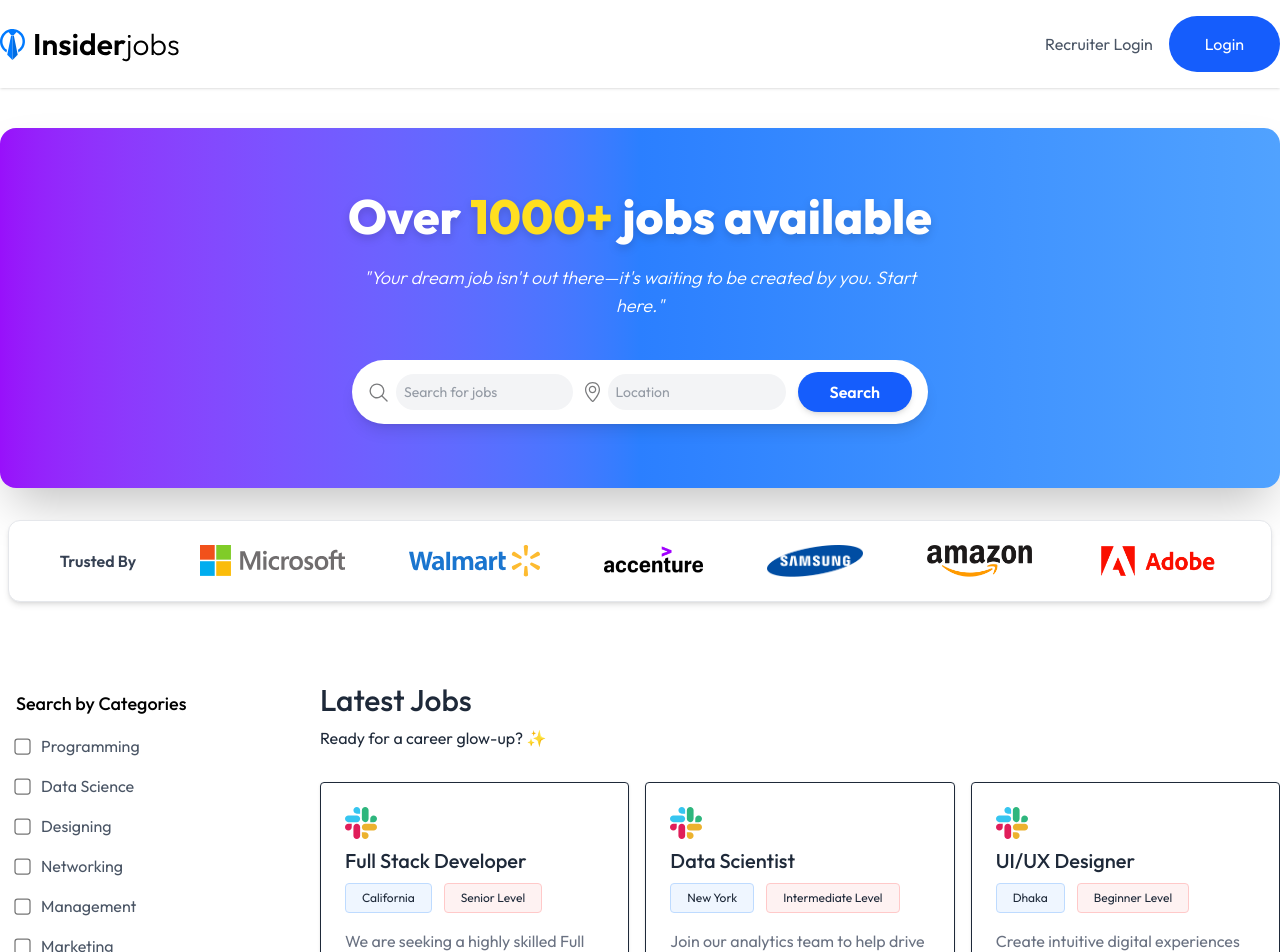
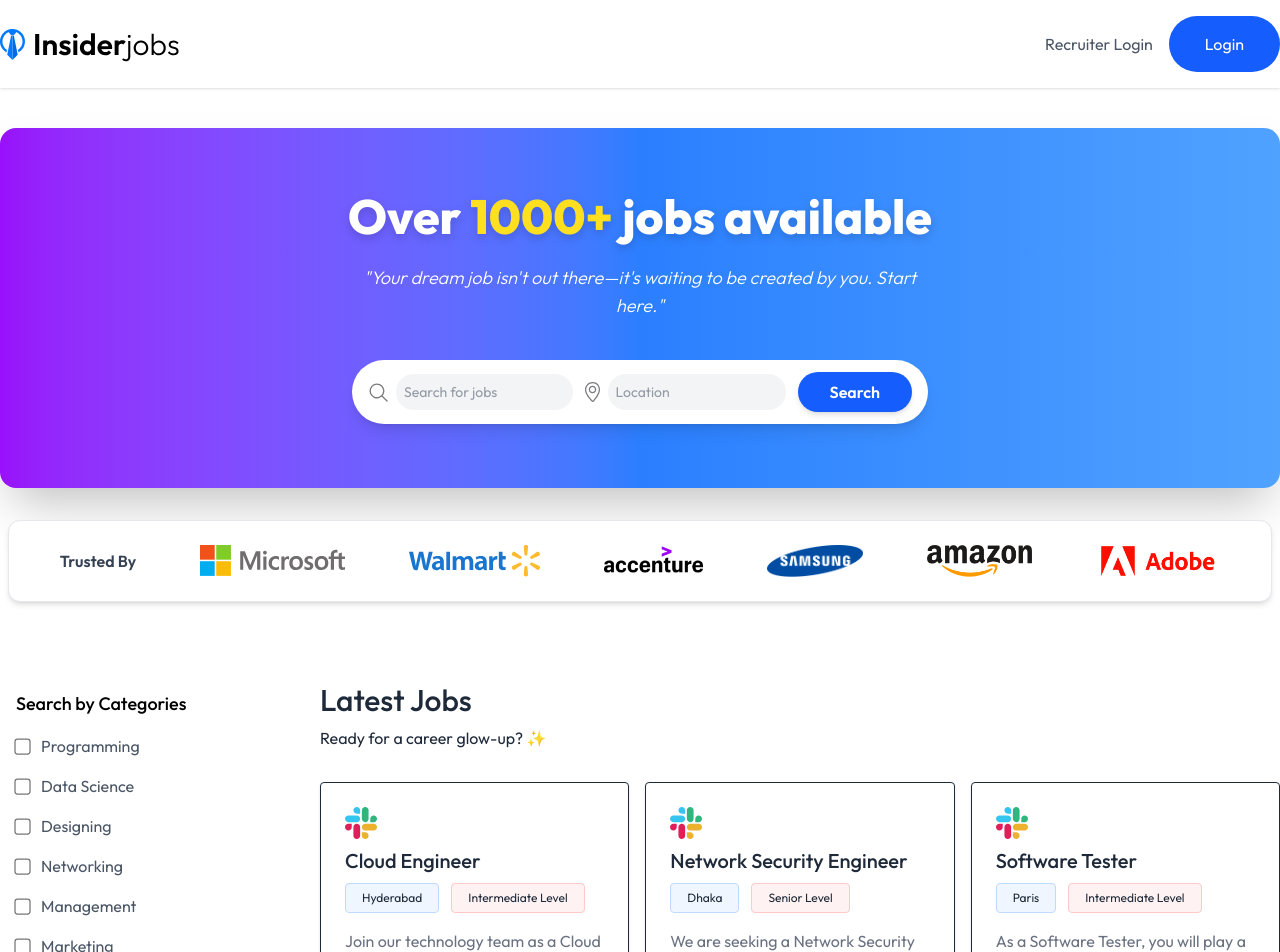
Before and after one commit to Maruf-shiab/project-job, a React (Vite) app: page / in a window 1280 px wide. Shown: the top 952 px of the page. Built offline with nearby package versions, Linux system fonts and the light colour scheme; no server answers.

Commit message:
Added Filter & Search Logic

```diff
--- a/src/components/JobListing.jsx
+++ b/src/components/JobListing.jsx
@@ -1,4 +1,4 @@
-import React, { useContext, useState } from 'react';
+import React, { useContext, useEffect, useState } from 'react';
 import { AppContext } from '../context/AppContext';
 import { assets, JobCategories, JobLocations } from '../assets/assets';
 import JobCard from './JobCard';
@@ -9,6 +9,34 @@
     const [showFilter, setShowFilter] = useState(false);
 
     const [currentPage, setCurrentPage] = useState(1);
+    const [selectedCategories, setSelectedCategories] = useState([])
+    const [selectedLocations, setSelectedLocations] = useState([])
+
+    const [filteredJobs, setFilteredJobs] = useState(jobs)
+
+    const handleCategoryChange = (category) => {
+        setSelectedCategories(
+            prev => prev.includes(category) ? prev.filter(c => c !== category) : [...prev, category]
+        );
+    };
+
+
+        const handleLocationChange = (location) => {
+            setSelectedLocations(
+                prev => prev.includes(location) ? prev.filter(c => c !== location) : [...prev, location]
+            );
+        };
+        useEffect(()=>{
+            const matchesCategory=job=>selectedCategories.length===0|| selectedCategories.includes(job.category)
+            const matchesLocation= job=>selectedLocations.length===0||selectedLocations.includes(job.location)
+            const matchesTitle=job=>searchFilter.title===""||job.title.toLowerCase().includes(searchFilter.title.toLowerCase())
+            const matchesSearchLocation= job=>searchFilter.location==="" || job.location.toLowerCase().includes(searchFilter.location.toLowerCase())
+            const newFilteredJobs=jobs.slice().reverse().filter(
+                job => matchesCategory(job)&&matchesLocation(job)&&matchesTitle(job)&&matchesSearchLocation(job)
+            )
+            setFilteredJobs(newFilteredJobs)
+            setCurrentPage(1)
+        },[jobs,selectedCategories,selectedLocations,searchFilter])
 
     // Simple X icon as SVG
     const CloseIcon = ({ onClick }) => (
@@ -56,7 +84,9 @@
                         {
                             JobCategories.map((category, index) => (
                                 <li className='flex gap-3 items-center' key={index}>
-                                    <input className='scale-125' type="checkbox" name="" id="" />
+                                    <input className='scale-125' type="checkbox"
+                                        onChange={() => handleCategoryChange(category)}
+                                        checked={selectedCategories.includes(category)} />
                                     {category}
 
                                 </li>
@@ -72,7 +102,8 @@
                         {
                             JobLocations.map((location, index) => (
                                 <li className='flex gap-3 items-center' key={index}>
-                                    <input className='scale-125' type="checkbox" name="" id="" />
+                                    <input className='scale-125' type="checkbox" onChange={() => handleLocationChange(location)}
+                                        checked={selectedLocations.includes(location)} />
                                     {location}
 
                                 </li>
@@ -86,24 +117,24 @@
                 <h3 className='font-medium text-3xl py-2 ' id='job-list'>Latest Jobs</h3>
                 <p className='mb-8'>Ready for a career glow-up? ✨</p>
                 <div className='grid grid-cols-1 sm:grid-cols-2 xl:grid-cols-3 gap-4'>
-                    {jobs.slice((currentPage - 1) * 6, currentPage * 6).map((job, index) => (
+                    {filteredJobs.slice((currentPage - 1) * 6, currentPage * 6).map((job, index) => (
                         <JobCard key={index} job={job} />
                     ))}
                 </div>
 
                 {/* Pagination */}
-                {jobs.length > 0 && (
+                {filteredJobs.length > 0 && (
                     <div className='flex items-center justify-center space-x-2 mt-10'>
                         <a href="#job-list">
                             <img onClick={() => setCurrentPage(Math.max(currentPage - 1, 1))} src={assets.left_arrow_icon} alt="" />
                         </a>
-                        {Array.from({ length: Math.ceil(jobs.length / 6) }).map((_, index) => (
+                        {Array.from({ length: Math.ceil(filteredJobs.length / 6) }).map((_, index) => (
                             <a href="#job-list">
                                 <button onClick={() => setCurrentPage(index + 1)} className={`w-10 h-10 flex items-center justify-center border border-gray-300 rounded cursor-pointer ${currentPage === index + 1 ? 'bg-blue-100 text-blue-500' : 'text-gray-500'}`}>{index + 1}</button>
                             </a>
                         ))}
                         <a href="#job-list">
-                            <img onClick={() => setCurrentPage(Math.min(currentPage + 1, Math.ceil(jobs.length / 6)))} src={assets.right_arrow_icon} alt="" />
+                            <img onClick={() => setCurrentPage(Math.min(currentPage + 1, Math.ceil(filteredJobs.length / 6)))} src={assets.right_arrow_icon} alt="" />
                         </a>
                     </div>
                 )}
```
